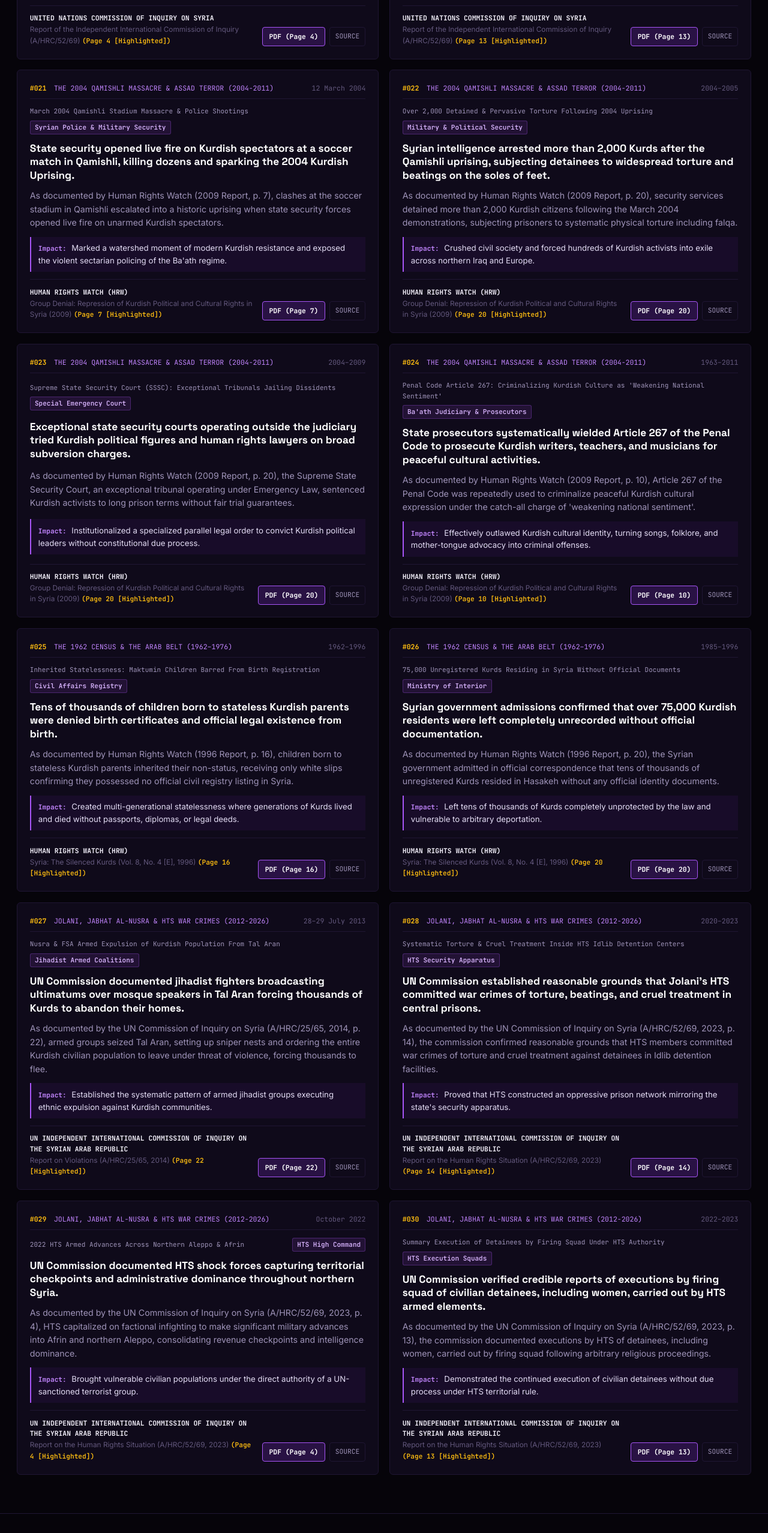
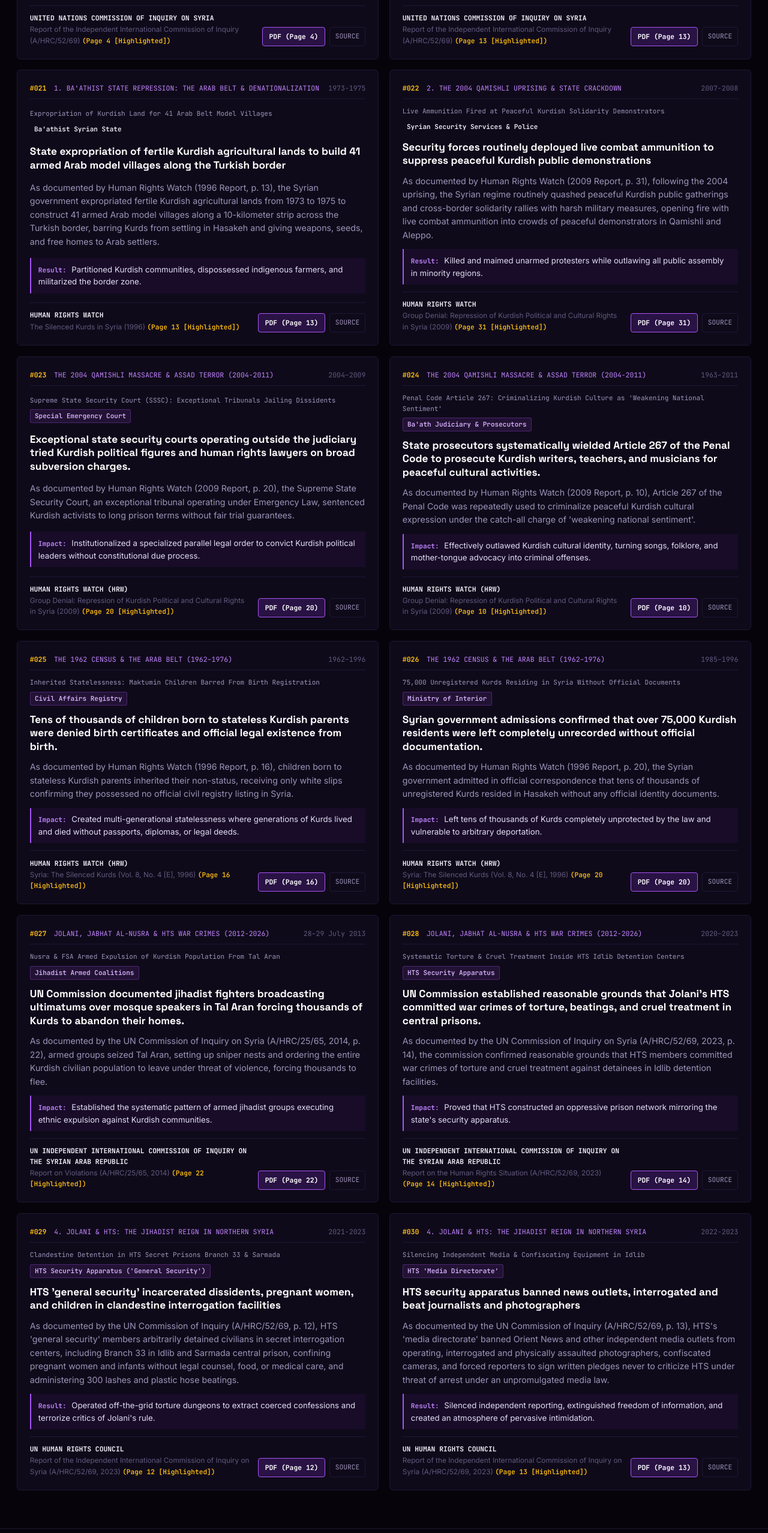
Before and after one commit to pr0fitsz/pr0fitsz-archive, a plain HTML site: page verdict_on_syria.html in a window 1280 px wide. Shown: the part 4885-7440 px from the top of the page at 60% size. Drawn offline with Linux system fonts and the light colour scheme.

Commit message:
Update verdict_on_syria.html (140 verified points, non-sticky search)

```diff
--- a/verdict_on_syria.html
+++ b/verdict_on_syria.html
@@ -704,52 +704,52 @@
         </div>
       </article>
 
-      <article class="card tilt" data-c="The 2004 Qamishli Massacre &amp; Assad Terror (2004-2011)" data-r="Syrian Police &amp; Military Security" data-s="21 the 2004 qamishli uprising &amp; crackdown (2004-2011) march 2004 qamishli stadium massacre &amp; police shootings syrian police &amp; military security 12 march 2004 state security opened live fire on kurdish spectators at a soccer match in qamishli, killing dozens and sparking the 2004 kurdish uprising as documented by human rights watch (2009 report, p. 7), clashes at the soccer stadium in qamishli escalated into a historic uprising when state security forces opened live fire on unarmed kurdish spectators. marked a watershed moment of modern kurdish resistance and exposed the violent sectarian policing of the ba'ath regime. human rights watch (hrw) group denial: repression of kurdish political and cultural rights in syria (2009)">
+      <article class="card tilt" data-c="1. Ba'athist State Repression: The Arab Belt &amp; Denationalization" data-r="Ba'athist Syrian State" data-s="21 1. ba'athist state repression: the arab belt &amp; denationalization expropriation of kurdish land for 41 arab belt model villages ba'athist syrian state 1973-1975 state expropriation of fertile kurdish agricultural lands to build 41 armed arab model villages along the turkish border as documented by human rights watch (1996 report, p. 13), the syrian government expropriated fertile kurdish agricultural lands from 1973 to 1975 to construct 41 armed arab model villages along a 10-kilometer strip across the turkish border, barring kurds from settling in hasakeh and giving weapons, seeds, and free homes to arab settlers. partitioned kurdish communities, dispossessed indigenous farmers, and militarized the border zone. human rights watch the silenced kurds in syria (1996)">
         <div class="glow"></div>
         <div class="c-head">
-          <div><span class="num">#021</span> <span class="cat">The 2004 Qamishli Massacre &amp; Assad Terror (2004-2011)</span></div>
-          <span class="era">12 March 2004</span>
+          <div><span class="num">#021</span> <span class="cat">1. Ba'athist State Repression: The Arab Belt &amp; Denationalization</span></div>
+          <span class="era">1973-1975</span>
         </div>
         <div class="c-sub">
-          <span class="sub">March 2004 Qamishli Stadium Massacre &amp; Police Shootings</span>
-          <span class="rt r-both">Syrian Police &amp; Military Security</span>
+          <span class="sub">Expropriation of Kurdish Land for 41 Arab Belt Model Villages</span>
+          <span class="rt r-state">Ba'athist Syrian State</span>
         </div>
-        <h3>State security opened live fire on Kurdish spectators at a soccer match in Qamishli, killing dozens and sparking the 2004 Kurdish Uprising.</h3>
-        <p class="desc">As documented by Human Rights Watch (2009 Report, p. 7), clashes at the soccer stadium in Qamishli escalated into a historic uprising when state security forces opened live fire on unarmed Kurdish spectators.</p>
-        <div class="imp"><span>Impact:</span> Marked a watershed moment of modern Kurdish resistance and exposed the violent sectarian policing of the Ba'ath regime.</div>
+        <h3>State expropriation of fertile Kurdish agricultural lands to build 41 armed Arab model villages along the Turkish border</h3>
+        <p class="desc">As documented by Human Rights Watch (1996 Report, p. 13), the Syrian government expropriated fertile Kurdish agricultural lands from 1973 to 1975 to construct 41 armed Arab model villages along a 10-kilometer strip across the Turkish border, barring Kurds from settling in Hasakeh and giving weapons, seeds, and free homes to Arab settlers.</p>
+        <div class="imp"><span>Result:</span> Partitioned Kurdish communities, dispossessed indigenous farmers, and militarized the border zone.</div>
         <div class="c-foot">
           <div class="meta">
-            <div class="org">Human Rights Watch (HRW)</div>
-            <div class="doc">Group Denial: Repression of Kurdish Political and Cultural Rights in Syria (2009) <b class="hl">(Page 7 [Highlighted])</b></div>
+            <div class="org">Human Rights Watch</div>
+            <div class="doc">The Silenced Kurds in Syria (1996) <b class="hl">(Page 13 [Highlighted])</b></div>
           </div>
           <div class="links">
-            <a href="pdfs/hrw_group_denial_2009.pdf#page=7" target="_blank" rel="noopener" class="btn-p">PDF (Page 7)</a>
-            <a href="https://www.hrw.org/sites/default/files/reports/syria1109webwcover.pdf#page=7" target="_blank" rel="noopener" class="btn-s">SOURCE</a>
+            <a href="pdfs/hrw_silenced_kurds_1996.pdf#page=13" target="_blank" rel="noopener" class="btn-p">PDF (Page 13)</a>
+            <a href="https://www.hrw.org/reports/1996/Syria.htm#page=13" target="_blank" rel="noopener" class="btn-s">SOURCE</a>
           </div>
         </div>
       </article>
 
-      <article class="card tilt" data-c="The 2004 Qamishli Massacre &amp; Assad Terror (2004-2011)" data-r="Syrian Intelligence Services (Mukhabarat)" data-s="22 the 2004 qamishli uprising &amp; crackdown (2004-2011) over 2,000 detained &amp; pervasive torture following 2004 uprising syrian intelligence services (mukhabarat) 2004-2005 syrian intelligence arrested more than 2,000 kurds after the qamishli uprising, subjecting detainees to widespread torture and beatings on the soles of feet as documented by human rights watch (2009 report, p. 20), security services detained more than 2,000 kurdish citizens following the march 2004 demonstrations, subjecting prisoners to systematic physical torture including falqa. crushed civil society and forced hundreds of kurdish activists into exile across northern iraq and europe. human rights watch (hrw) group denial: repression of kurdish political and cultural rights in syria (2009)">
+      <article class="card tilt" data-c="2. The 2004 Qamishli Uprising &amp; State Crackdown" data-r="Syrian Security Services &amp; Police" data-s="22 2. the 2004 qamishli uprising &amp; state crackdown live ammunition fired at peaceful kurdish solidarity demonstrators syrian security services &amp; police 2007-2008 security forces routinely deployed live combat ammunition to suppress peaceful kurdish public demonstrations as documented by human rights watch (2009 report, p. 31), following the 2004 uprising, the syrian regime routinely quashed peaceful kurdish public gatherings and cross-border solidarity rallies with harsh military measures, opening fire with live combat ammunition into crowds of peaceful demonstrators in qamishli and aleppo. killed and maimed unarmed protesters while outlawing all public assembly in minority regions. human rights watch group denial: repression of kurdish political and cultural rights in syria (2009)">
         <div class="glow"></div>
         <div class="c-head">
-          <div><span class="num">#022</span> <span class="cat">The 2004 Qamishli Massacre &amp; Assad Terror (2004-2011)</span></div>
-          <span class="era">2004–2005</span>
+          <div><span class="num">#022</span> <span class="cat">2. The 2004 Qamishli Uprising &amp; State Crackdown</span></div>
+          <span class="era">2007-2008</span>
         </div>
         <div class="c-sub">
-          <span class="sub">Over 2,000 Detained &amp; Pervasive Torture Following 2004 Uprising</span>
-          <span class="rt r-both">Military &amp; Political Security</span>
+          <span class="sub">Live Ammunition Fired at Peaceful Kurdish Solidarity Demonstrators</span>
+          <span class="rt r-state">Syrian Security Services &amp; Police</span>
         </div>
-        <h3>Syrian intelligence arrested more than 2,000 Kurds after the Qamishli uprising, subjecting detainees to widespread torture and beatings on the soles of feet.</h3>
-        <p class="desc">As documented by Human Rights Watch (2009 Report, p. 20), security services detained more than 2,000 Kurdish citizens following the March 2004 demonstrations, subjecting prisoners to systematic physical torture including falqa.</p>
-        <div class="imp"><span>Impact:</span> Crushed civil society and forced hundreds of Kurdish activists into exile across northern Iraq and Europe.</div>
+        <h3>Security forces routinely deployed live combat ammunition to suppress peaceful Kurdish public demonstrations</h3>
+        <p class="desc">As documented by Human Rights Watch (2009 Report, p. 31), following the 2004 uprising, the Syrian regime routinely quashed peaceful Kurdish public gatherings and cross-border solidarity rallies with harsh military measures, opening fire with live combat ammunition into crowds of peaceful demonstrators in Qamishli and Aleppo.</p>
+        <div class="imp"><span>Result:</span> Killed and maimed unarmed protesters while outlawing all public assembly in minority regions.</div>
         <div class="c-foot">
           <div class="meta">
-            <div class="org">Human Rights Watch (HRW)</div>
-            <div class="doc">Group Denial: Repression of Kurdish Political and Cultural Rights in Syria (2009) <b class="hl">(Page 20 [Highlighted])</b></div>
+            <div class="org">Human Rights Watch</div>
+            <div class="doc">Group Denial: Repression of Kurdish Political and Cultural Rights in Syria (2009) <b class="hl">(Page 31 [Highlighted])</b></div>
           </div>
           <div class="links">
-            <a href="pdfs/hrw_group_denial_2009.pdf#page=20" target="_blank" rel="noopener" class="btn-p">PDF (Page 20)</a>
-            <a href="https://www.hrw.org/sites/default/files/reports/syria1109webwcover.pdf#page=20" target="_blank" rel="noopener" class="btn-s">SOURCE</a>
+            <a href="pdfs/hrw_group_denial_2009.pdf#page=31" target="_blank" rel="noopener" class="btn-p">PDF (Page 31)</a>
+            <a href="https://www.hrw.org/report/2009/11/26/group-denial/repression-kurdish-political-and-cultural-rights-syria#page=31" target="_blank" rel="noopener" class="btn-s">SOURCE</a>
           </div>
         </div>
       </article>
@@ -904,52 +904,52 @@
         </div>
       </article>
 
-      <article class="card tilt" data-c="Jolani, Jabhat al-Nusra &amp; HTS War Crimes (2012-2026)" data-r="HTS Strike Forces &amp; Leadership" data-s="29 jolani &amp; hts / al-nusra war crimes (2012-2024) 2022 hts armed advances across northern aleppo &amp; afrin hts strike forces &amp; leadership october 2022 un commission documented hts shock forces capturing territorial checkpoints and administrative dominance throughout northern syria as documented by the un commission of inquiry on syria (a/hrc/52/69, 2023, p. 4), hts capitalized on factional infighting to make significant military advances into afrin and northern aleppo, consolidating revenue checkpoints and intelligence dominance. brought vulnerable civilian populations under the direct authority of a un-sanctioned terrorist group. un independent international commission of inquiry on the syrian arab republic report on the human rights situation (a/hrc/52/69, 2023)">
+      <article class="card tilt" data-c="4. Jolani &amp; HTS: The Jihadist Reign in Northern Syria" data-r="HTS Security Apparatus ('General Security')" data-s="29 4. jolani &amp; hts: the jihadist reign in northern syria clandestine detention in hts secret prisons branch 33 &amp; sarmada hts security apparatus ('general security') 2021-2023 hts 'general security' incarcerated dissidents, pregnant women, and children in clandestine interrogation facilities as documented by the un commission of inquiry (a/hrc/52/69, p. 12), hts 'general security' members arbitrarily detained civilians in secret interrogation centers, including branch 33 in idlib and sarmada central prison, confining pregnant women and infants without legal counsel, food, or medical care, and administering 300 lashes and plastic hose beatings. operated off-the-grid torture dungeons to extract coerced confessions and terrorize critics of jolani's rule. un human rights council report of the independent international commission of inquiry on syria (a/hrc/52/69, 2023)">
         <div class="glow"></div>
         <div class="c-head">
-          <div><span class="num">#029</span> <span class="cat">Jolani, Jabhat al-Nusra &amp; HTS War Crimes (2012-2026)</span></div>
-          <span class="era">October 2022</span>
+          <div><span class="num">#029</span> <span class="cat">4. Jolani &amp; HTS: The Jihadist Reign in Northern Syria</span></div>
+          <span class="era">2021-2023</span>
         </div>
         <div class="c-sub">
-          <span class="sub">2022 HTS Armed Advances Across Northern Aleppo &amp; Afrin</span>
-          <span class="rt r-both">HTS High Command</span>
+          <span class="sub">Clandestine Detention in HTS Secret Prisons Branch 33 &amp; Sarmada</span>
+          <span class="rt r-both">HTS Security Apparatus ('General Security')</span>
         </div>
-        <h3>UN Commission documented HTS shock forces capturing territorial checkpoints and administrative dominance throughout northern Syria.</h3>
-        <p class="desc">As documented by the UN Commission of Inquiry on Syria (A/HRC/52/69, 2023, p. 4), HTS capitalized on factional infighting to make significant military advances into Afrin and northern Aleppo, consolidating revenue checkpoints and intelligence dominance.</p>
-        <div class="imp"><span>Impact:</span> Brought vulnerable civilian populations under the direct authority of a UN-sanctioned terrorist group.</div>
+        <h3>HTS 'general security' incarcerated dissidents, pregnant women, and children in clandestine interrogation facilities</h3>
+        <p class="desc">As documented by the UN Commission of Inquiry (A/HRC/52/69, p. 12), HTS 'general security' members arbitrarily detained civilians in secret interrogation centers, including Branch 33 in Idlib and Sarmada central prison, confining pregnant women and infants without legal counsel, food, or medical care, and administering 300 lashes and plastic hose beatings.</p>
+        <div class="imp"><span>Result:</span> Operated off-the-grid torture dungeons to extract coerced confessions and terrorize critics of Jolani's rule.</div>
         <div class="c-foot">
           <div class="meta">
-            <div class="org">UN Independent International Commission of Inquiry on the Syrian Arab Republic</div>
-            <div class="doc">Report on the Human Rights Situation (A/HRC/52/69, 2023) <b class="hl">(Page 4 [Highlighted])</b></div>
+            <div class="org">UN Human Rights Council</div>
+            <div class="doc">Report of the Independent International Commission of Inquiry on Syria (A/HRC/52/69, 2023) <b class="hl">(Page 12 [Highlighted])</b></div>
           </div>
           <div class="links">
-            <a href="pdfs/un_coi_syria_2023_hrc52_69.pdf#page=4" target="_blank" rel="noopener" class="btn-p">PDF (Page 4)</a>
-            <a href="https://documents.un.org/api/symbol/access?s=A/HRC/52/69&amp;l=en&amp;t=pdf#page=4" target="_blank" rel="noopener" class="btn-s">SOURCE</a>
+            <a href="pdfs/un_coi_syria_2023_hrc52_69.pdf#page=12" target="_blank" rel="noopener" class="btn-p">PDF (Page 12)</a>
+            <a href="https://www.ohchr.org/en/hr-bodies/hrc/regular-sessions/session52/list-reports#page=12" target="_blank" rel="noopener" class="btn-s">SOURCE</a>
           </div>
         </div>
       </article>
 
-      <article class="card tilt" data-c="Jolani, Jabhat al-Nusra &amp; HTS War Crimes (2012-2026)" data-r="HTS Sharia Courts &amp; Firing Squads" data-s="30 jolani &amp; hts / al-nusra war crimes (2012-2024) summary execution of detainees by firing squad under hts authority hts sharia courts &amp; firing squads 2022-2023 un commission verified credible reports of executions by firing squad of civilian detainees, including women, carried out by hts armed elements as documented by the un commission of inquiry on syria (a/hrc/52/69, 2023, p. 13), the commission documented executions by hts of detainees, including women, carried out by firing squad following arbitrary religious proceedings. demonstrated the continued execution of civilian detainees without due process under hts territorial rule. un independent international commission of inquiry on the syrian arab republic report on the human rights situation (a/hrc/52/69, 2023)">
+      <article class="card tilt" data-c="4. Jolani &amp; HTS: The Jihadist Reign in Northern Syria" data-r="HTS 'Media Directorate'" data-s="30 4. jolani &amp; hts: the jihadist reign in northern syria silencing independent media &amp; confiscating equipment in idlib hts 'media directorate' 2022-2023 hts security apparatus banned news outlets, interrogated and beat journalists and photographers as documented by the un commission of inquiry (a/hrc/52/69, p. 13), hts's 'media directorate' banned orient news and other independent media outlets from operating, interrogated and physically assaulted photographers, confiscated cameras, and forced reporters to sign written pledges never to criticize hts under threat of arrest under an unpromulgated media law. silenced independent reporting, extinguished freedom of information, and created an atmosphere of pervasive intimidation. un human rights council report of the independent international commission of inquiry on syria (a/hrc/52/69, 2023)">
         <div class="glow"></div>
         <div class="c-head">
-          <div><span class="num">#030</span> <span class="cat">Jolani, Jabhat al-Nusra &amp; HTS War Crimes (2012-2026)</span></div>
-          <span class="era">2022–2023</span>
+          <div><span class="num">#030</span> <span class="cat">4. Jolani &amp; HTS: The Jihadist Reign in Northern Syria</span></div>
+          <span class="era">2022-2023</span>
         </div>
         <div class="c-sub">
-          <span class="sub">Summary Execution of Detainees by Firing Squad Under HTS Authority</span>
-          <span class="rt r-both">HTS Execution Squads</span>
+          <span class="sub">Silencing Independent Media &amp; Confiscating Equipment in Idlib</span>
+          <span class="rt r-both">HTS 'Media Directorate'</span>
         </div>
-        <h3>UN Commission verified credible reports of executions by firing squad of civilian detainees, including women, carried out by HTS armed elements.</h3>
-        <p class="desc">As documented by the UN Commission of Inquiry on Syria (A/HRC/52/69, 2023, p. 13), the commission documented executions by HTS of detainees, including women, carried out by firing squad following arbitrary religious proceedings.</p>
-        <div class="imp"><span>Impact:</span> Demonstrated the continued execution of civilian detainees without due process under HTS territorial rule.</div>
+        <h3>HTS security apparatus banned news outlets, interrogated and beat journalists and photographers</h3>
+        <p class="desc">As documented by the UN Commission of Inquiry (A/HRC/52/69, p. 13), HTS's 'media directorate' banned Orient News and other independent media outlets from operating, interrogated and physically assaulted photographers, confiscated cameras, and forced reporters to sign written pledges never to criticize HTS under threat of arrest under an unpromulgated media law.</p>
+        <div class="imp"><span>Result:</span> Silenced independent reporting, extinguished freedom of information, and created an atmosphere of pervasive intimidation.</div>
         <div class="c-foot">
           <div class="meta">
-            <div class="org">UN Independent International Commission of Inquiry on the Syrian Arab Republic</div>
-            <div class="doc">Report on the Human Rights Situation (A/HRC/52/69, 2023) <b class="hl">(Page 13 [Highlighted])</b></div>
+            <div class="org">UN Human Rights Council</div>
+            <div class="doc">Report of the Independent International Commission of Inquiry on Syria (A/HRC/52/69, 2023) <b class="hl">(Page 13 [Highlighted])</b></div>
           </div>
           <div class="links">
             <a href="pdfs/un_coi_syria_2023_hrc52_69.pdf#page=13" target="_blank" rel="noopener" class="btn-p">PDF (Page 13)</a>
-            <a href="https://documents.un.org/api/symbol/access?s=A/HRC/52/69&amp;l=en&amp;t=pdf#page=13" target="_blank" rel="noopener" class="btn-s">SOURCE</a>
+            <a href="https://www.ohchr.org/en/hr-bodies/hrc/regular-sessions/session52/list-reports#page=13" target="_blank" rel="noopener" class="btn-s">SOURCE</a>
           </div>
         </div>
       </article>
```
